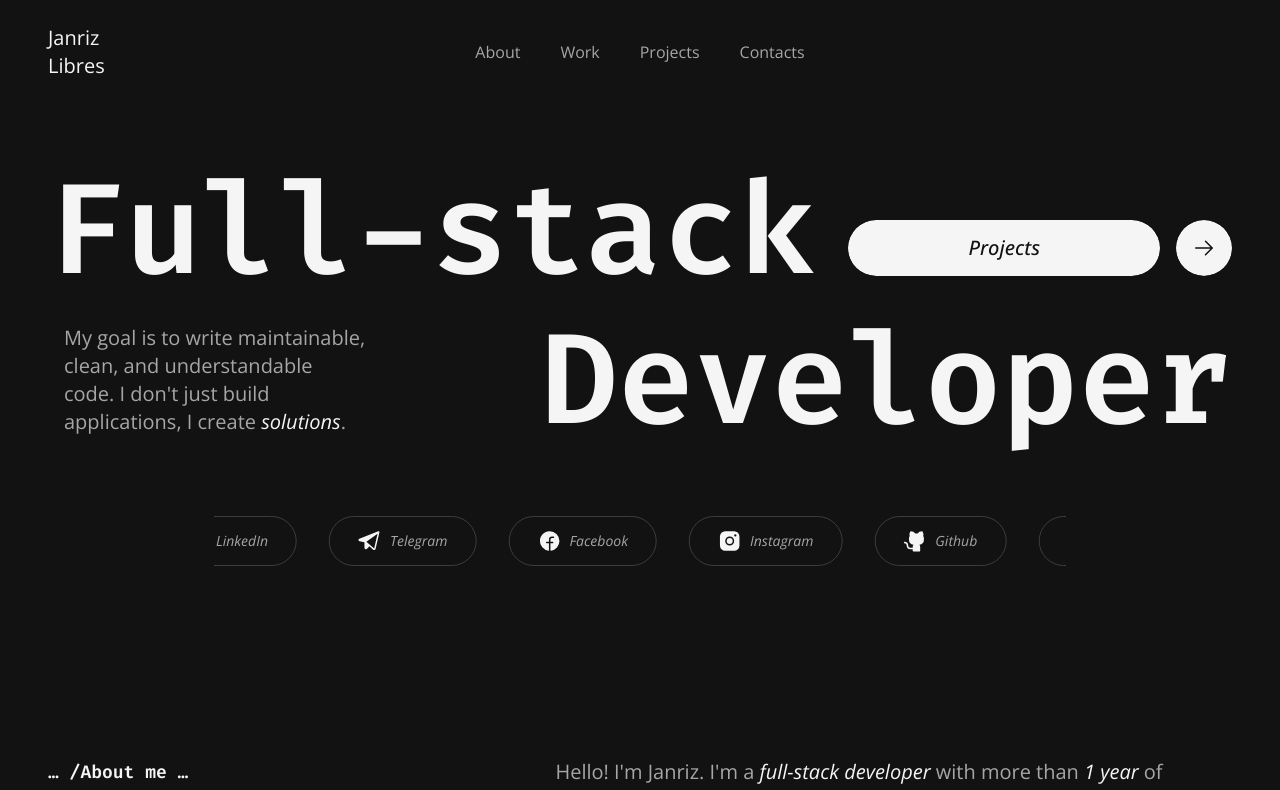
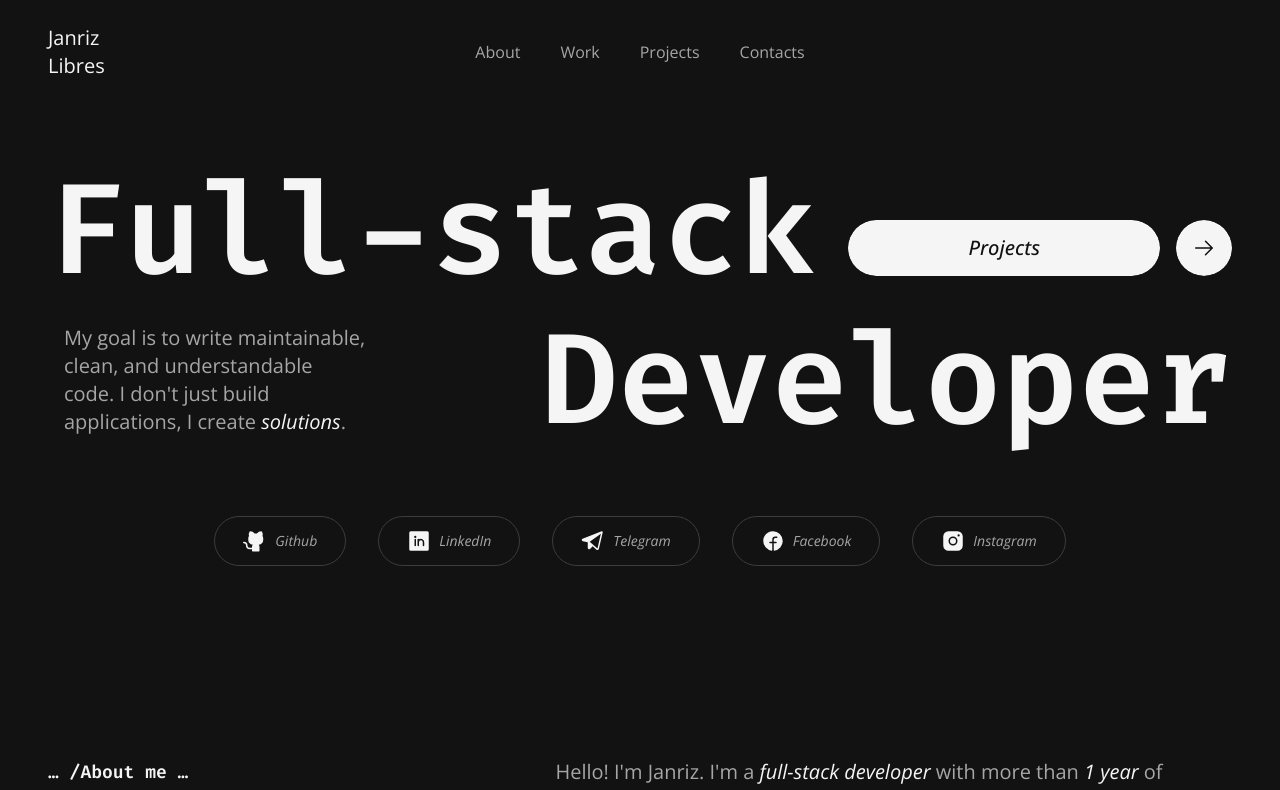
Before and after one commit to janrizmlibres/dev-portfolio, a React (Vite) app: page / in a window 1280 px wide. Shown: the top 790 px of the page. Built offline with nearby package versions, Linux system fonts and the light colour scheme.

Commit message:
improve mobile responsiveness of socials section

```diff
--- a/src/components/Socials.tsx
+++ b/src/components/Socials.tsx
@@ -2,20 +2,56 @@ import { motion } from "motion/react";
 
 import { animateOnScroll, fadeUp } from "../animation";
 import { socials } from "../data";
+import { cn } from "../utils";
 import SocialTag from "./shared/SocialTag";
 
 const Socials = () => {
   return (
-    <section className="custom-container">
+    <section className="custom-container space-y-4">
       <motion.div
         {...animateOnScroll(fadeUp)}
         className={[
-          "relative mx-auto flex gap-8 overflow-hidden lg:w-[851.33px]",
+          "relative flex gap-4 overflow-hidden max-sm:flex-wrap sm:mx-auto sm:w-[485.36px] sm:gap-8 lg:w-[851.33px]",
+        ].join(" ")}
+      >
+        {socials.map((social) => (
+          <SocialTag key={social.name} social={social} className="sm:hidden" />
+        ))}
+
+        {Array.from({ length: 2 }).map(() => (
+          <div
+            className={cn(
+              "flex gap-8 max-sm:hidden",
+              "animate-infinite-slide-fast lg:animate-infinite-slide"
+            )}
+          >
+            {socials.map((social) => (
+              <SocialTag
+                key={social.name}
+                social={social}
+                className="max-lg:hidden"
+              />
+            ))}
+            {socials.slice(0, 3).map((social) => (
+              <SocialTag
+                key={social.name}
+                social={social}
+                className="lg:hidden"
+              />
+            ))}
+          </div>
+        ))}
+      </motion.div>
+
+      <motion.div
+        {...animateOnScroll(fadeUp)}
+        className={[
+          "relative mx-auto flex w-[333.97px] gap-8 overflow-hidden max-sm:hidden lg:hidden",
         ].join(" ")}
       >
         {Array.from({ length: 2 }).map(() => (
-          <div className="flex animate-infinite-slide gap-8">
-            {socials.map((social) => (
+          <div className="flex animate-infinite-slide-reverse gap-8">
+            {socials.slice(3, 5).map((social) => (
               <SocialTag key={social.name} social={social} />
             ))}
           </div>
--- a/src/components/shared/SocialTag.tsx
+++ b/src/components/shared/SocialTag.tsx
@@ -10,7 +10,7 @@ const SocialTag = ({ social: { name, url }, className }: Props) => {
   return (
     <a
       href={url}
-      className={`group relative flex items-center justify-center gap-2 overflow-hidden rounded-full border-1 border-gray-200 px-7 py-3 text-sm italic ${className}`}
+      className={`group relative flex items-center justify-center gap-2 overflow-hidden rounded-full border-1 border-gray-200 px-5 py-3 text-sm italic sm:px-7 ${className}`}
     >
       <span className="absolute inset-0 -z-1 origin-bottom scale-y-0 bg-light-100 transition-transform duration-300 ease-out group-hover:scale-y-100 group-active:scale-y-100"></span>
       <div className="text-light-100 transition-colors duration-300 group-hover:text-dark-100 group-focus:text-dark-100 group-active:text-dark-100">
```
